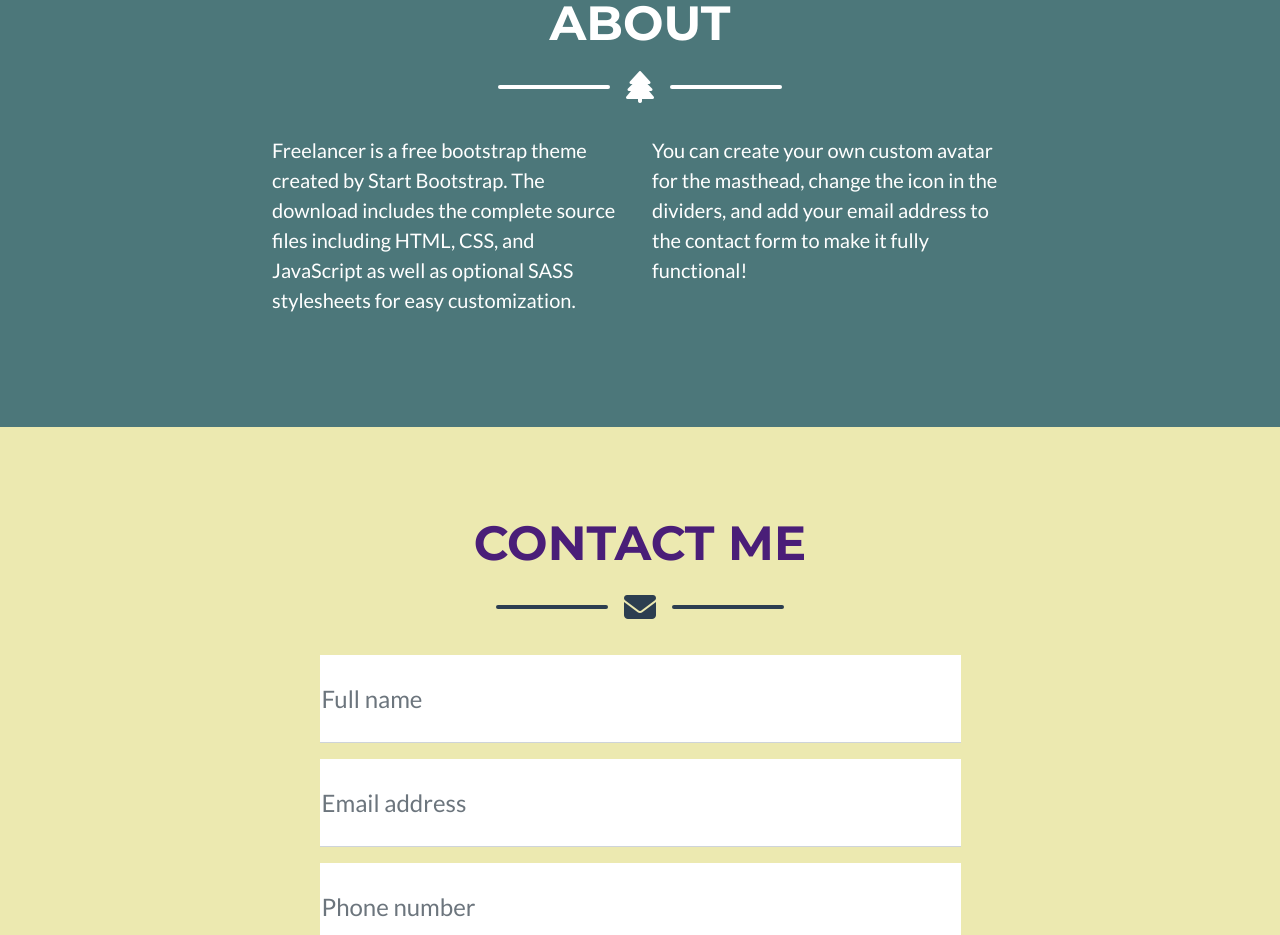
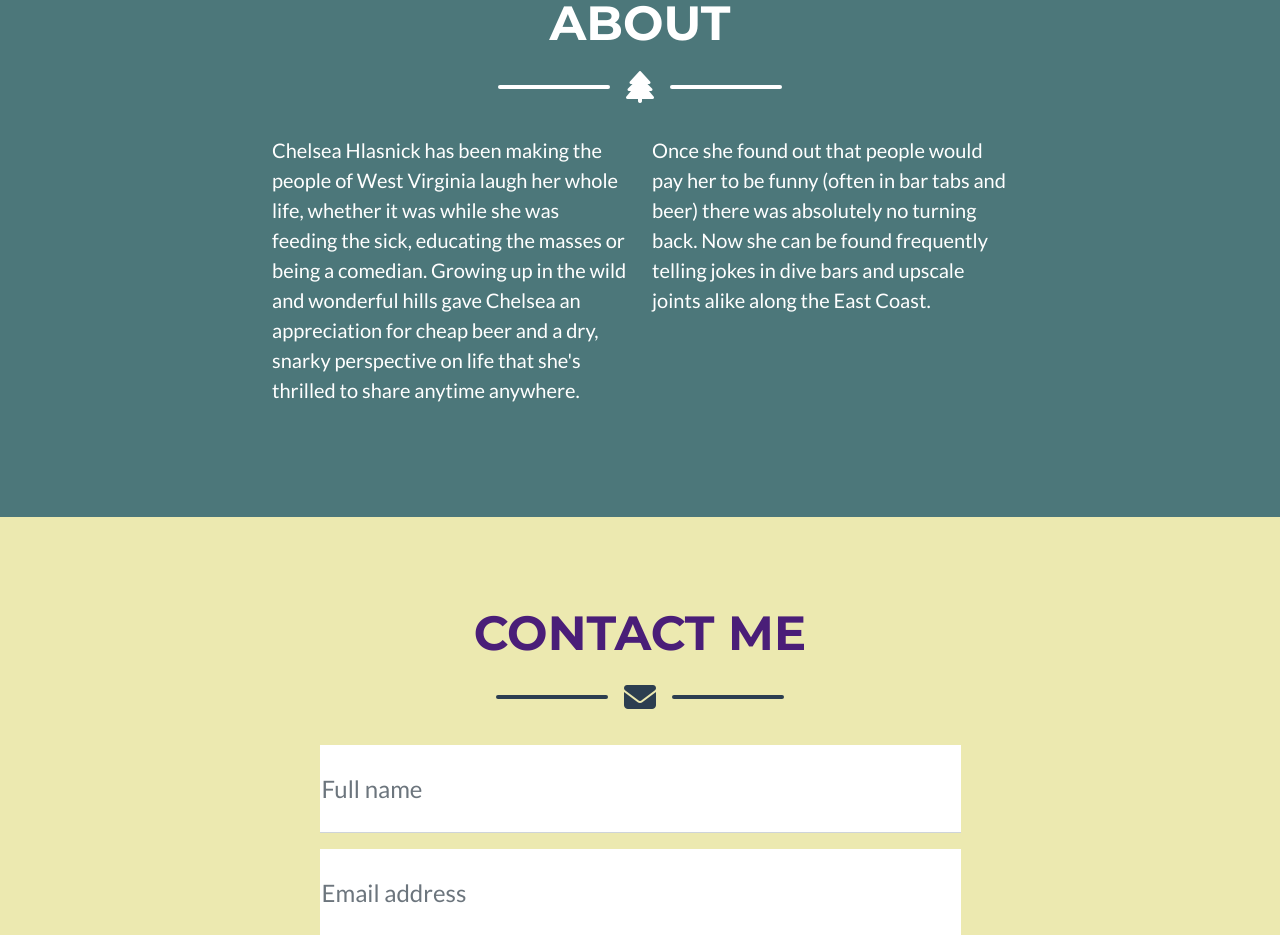
Before and after one commit to ChelseaHxxx/ChelseaHxxx.github.io, a plain HTML site: page index.html in a window 1280 px wide. Shown: the part 2151-3086 px from the top of the page. Drawn offline with nearby package versions, Linux system fonts and the light colour scheme; files whose address does not match are found by name.

Commit message:
updated about

```diff
--- a/index.html
+++ b/index.html
@@ -134,8 +134,8 @@
                 </div>
                 <!-- About Section Content-->
                 <div class="row">
-                    <div class="col-lg-4 ms-auto"><p class="lead">Freelancer is a free bootstrap theme created by Start Bootstrap. The download includes the complete source files including HTML, CSS, and JavaScript as well as optional SASS stylesheets for easy customization.</p></div>
-                    <div class="col-lg-4 me-auto"><p class="lead">You can create your own custom avatar for the masthead, change the icon in the dividers, and add your email address to the contact form to make it fully functional!</p></div>
+                    <div class="col-lg-4 ms-auto"><p class="lead">Chelsea Hlasnick has been making the people of West Virginia laugh her whole life, whether it was while she was feeding the sick, educating the masses or being a comedian. Growing up in the wild and wonderful hills gave Chelsea an appreciation for cheap beer and a dry, snarky perspective on life that she's thrilled to share anytime anywhere.</p></div>
+                    <div class="col-lg-4 me-auto"><p class="lead">Once she found out that people would pay her to be funny (often in bar tabs and beer) there was absolutely no turning back. Now she can be found frequently telling jokes in dive bars and upscale joints alike along the East Coast.</p></div>
                 </div>
             </div>
         </section>
```
Also changed, not shown: event-image-6.jpg (renamed from assets/img/portfolio/event-image-6.jpg).
